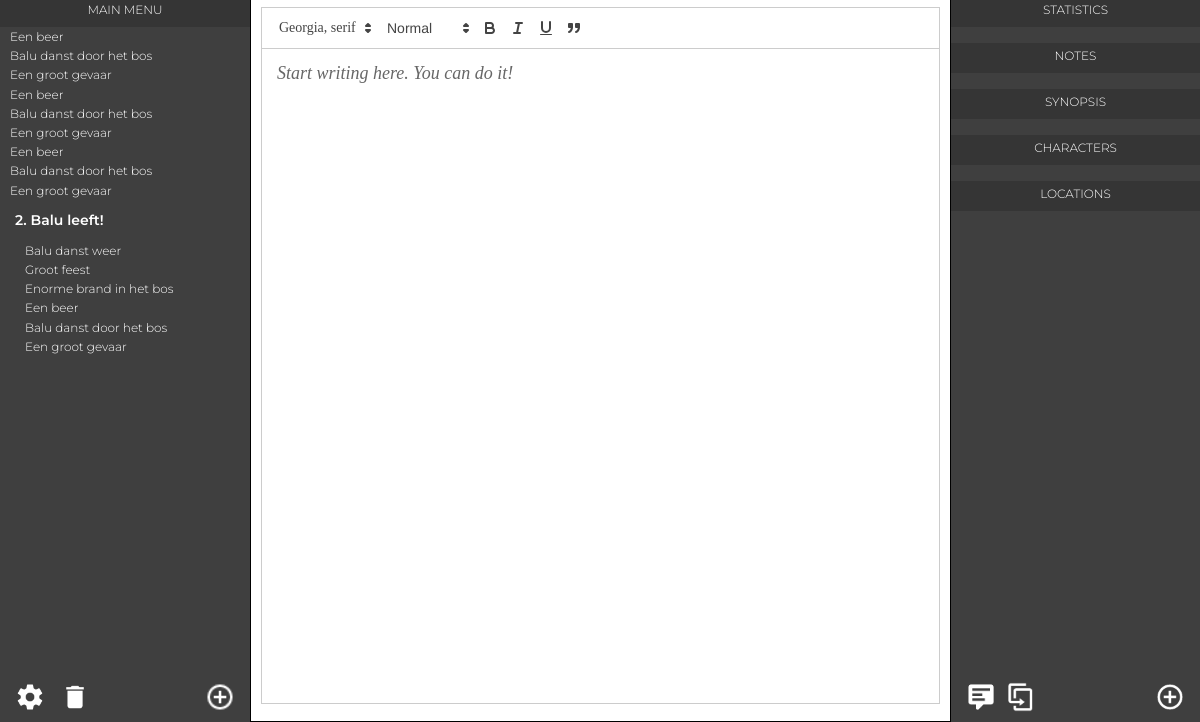
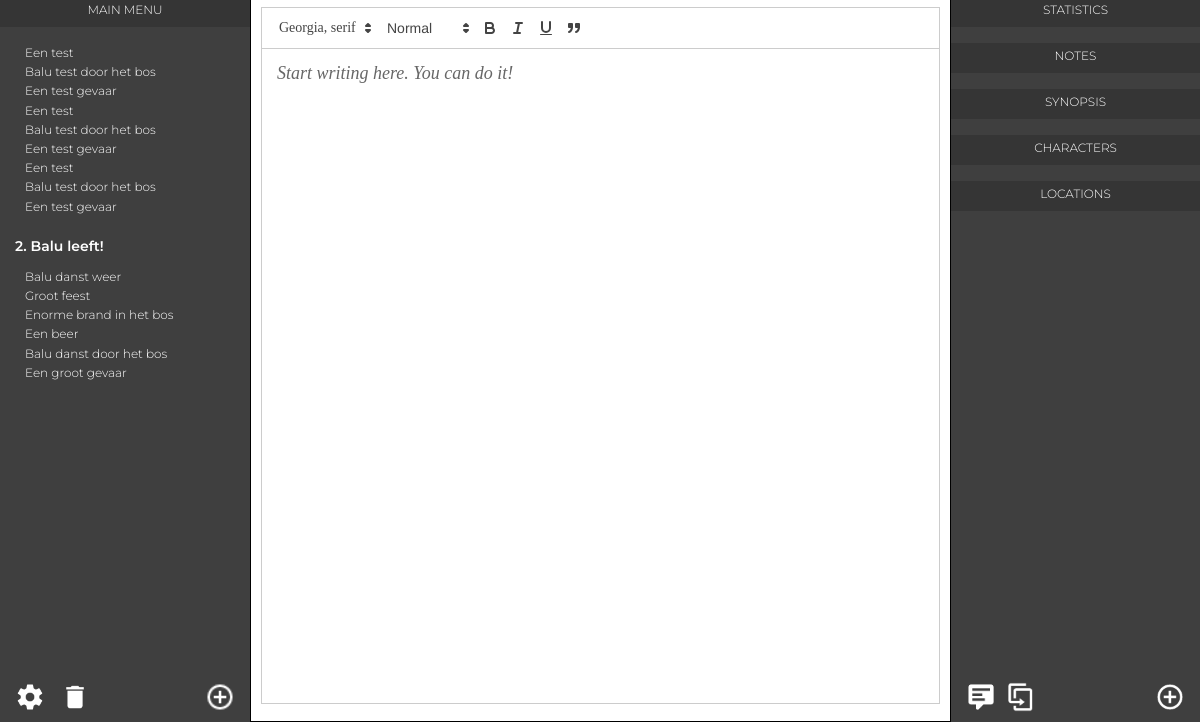
Before and after one commit to eviawriter/evia, an Electron app: page src/index.html in a window 1200 px wide. Shown: the part 78-800 px from the top of the page. Drawn offline with nearby package versions, Linux system fonts and the light colour scheme; no server answers.

Commit message:
Add files via upload

```diff
--- /dev/null
+++ b/src/chapters.js
@@ -0,0 +1,13 @@
+const electron = require("electron");
+const ipc = electron.ipcRenderer;
+
+document.addEventListener("DOMContentLoaded", function() {
+    ipc.send("itsloaded")
+    ipc.on("resultSent", function(evt, result){
+        let resultEl = document.getElementById("chapters");
+        console.log(result);
+        for(var i = 0; i < result.length;i++){
+        chaptersEl.innerHTML += "h2" + result[i].chapter.toString() + "h2";
+        }
+    });
+});
--- a/src/index.html
+++ b/src/index.html
@@ -1,20 +1,9 @@
 <!DOCTYPE html>
   <html>
     <head>
-            <script>
-                    const electron = require("electron");
-                    const ipc = electron.ipcRenderer;
-                    document.addEventListener("DOMContentLoaded", function(){
-                        ipc.send("mainWindowLoaded")
-                        ipc.on("resultSent", function(evt, result){
-                            let resultEl = document.getElementById("chapters");
-                            console.log(result);
-                            for(var i = 0; i < result.length;i++){
-                                chaptersEl.innerHTML += "<h2>" + result[i].chapter.toString() + "</h2>";
-                            }
-                        });
-                    });
-                </script>
+
+    <script src="../src/chapters.js"></script>
+
 
       <link rel="stylesheet" href="../assets/css/main.css">
       <meta charset="UTF-8">
@@ -77,20 +66,20 @@
                     Main menu
                 </div>
 
-                <div id="chapters">
-
+                <div class="chapters">
+                    <p id="chapters"></p>
                     <!-- <h2><a href="#">1. Balu de bruine beer</a></h2> -->
                     <div id="subchapter">
                         <ul>
-                            <li><a href="#">Een beer</a></li>
-                            <li><a href="#">Balu danst door het bos</a></li>
-                            <li><a href="#">Een groot gevaar</a></li>
-                            <li><a href="#">Een beer</a></li>
-                            <li><a href="#">Balu danst door het bos</a></li>
-                            <li><a href="#">Een groot gevaar</a></li>
-                            <li><a href="#">Een beer</a></li>
-                            <li><a href="#">Balu danst door het bos</a></li>
-                            <li><a href="#">Een groot gevaar</a></li>
+                            <li><a href="#">Een test</a></li>
+                            <li><a href="#">Balu test door het bos</a></li>
+                            <li><a href="#">Een test gevaar</a></li>
+                            <li><a href="#">Een test</a></li>
+                            <li><a href="#">Balu test door het bos</a></li>
+                            <li><a href="#">Een test gevaar</a></li>
+                            <li><a href="#">Een test</a></li>
+                            <li><a href="#">Balu test door het bos</a></li>
+                            <li><a href="#">Een test gevaar</a></li>
                         </ul>
                     </div>
 
```
